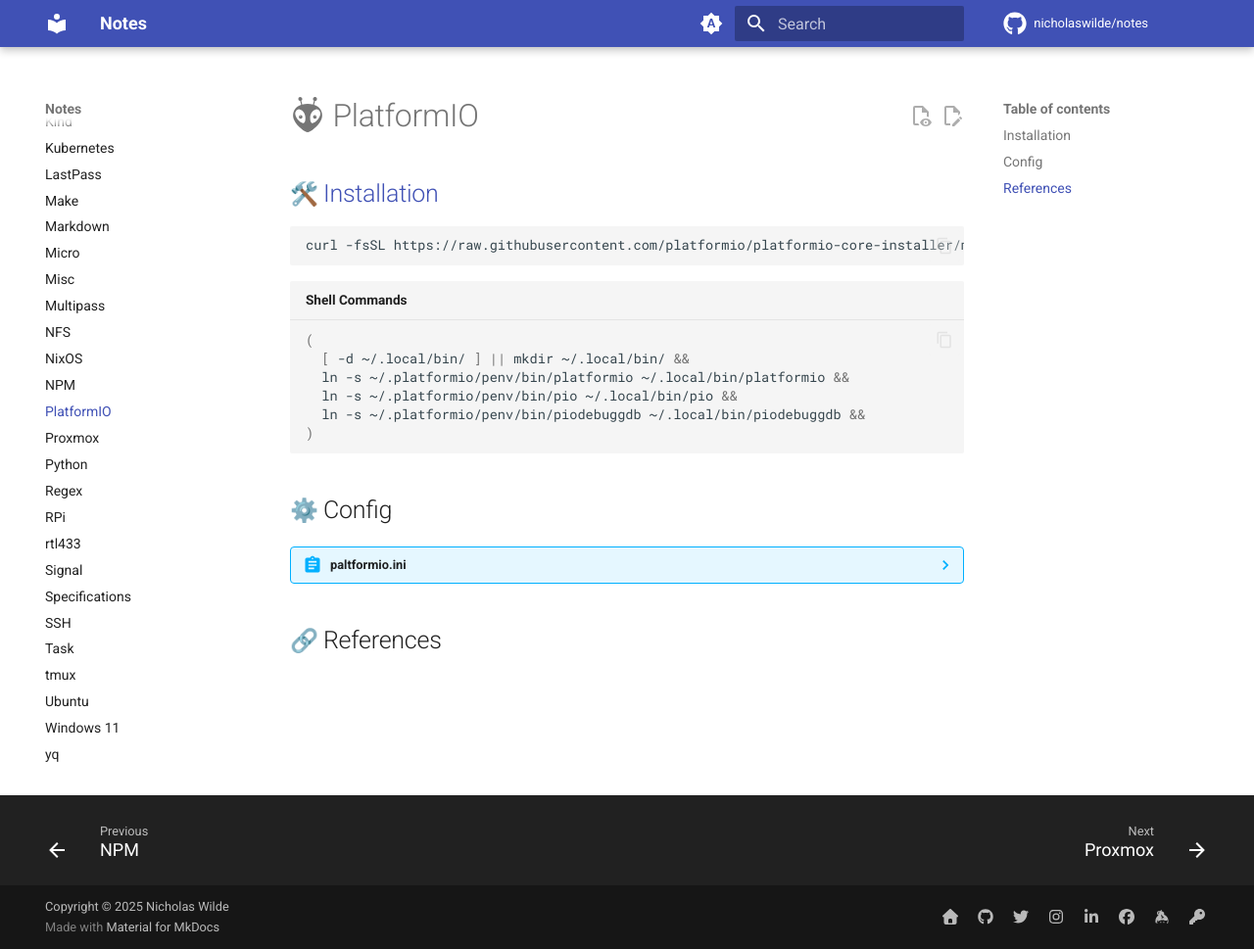
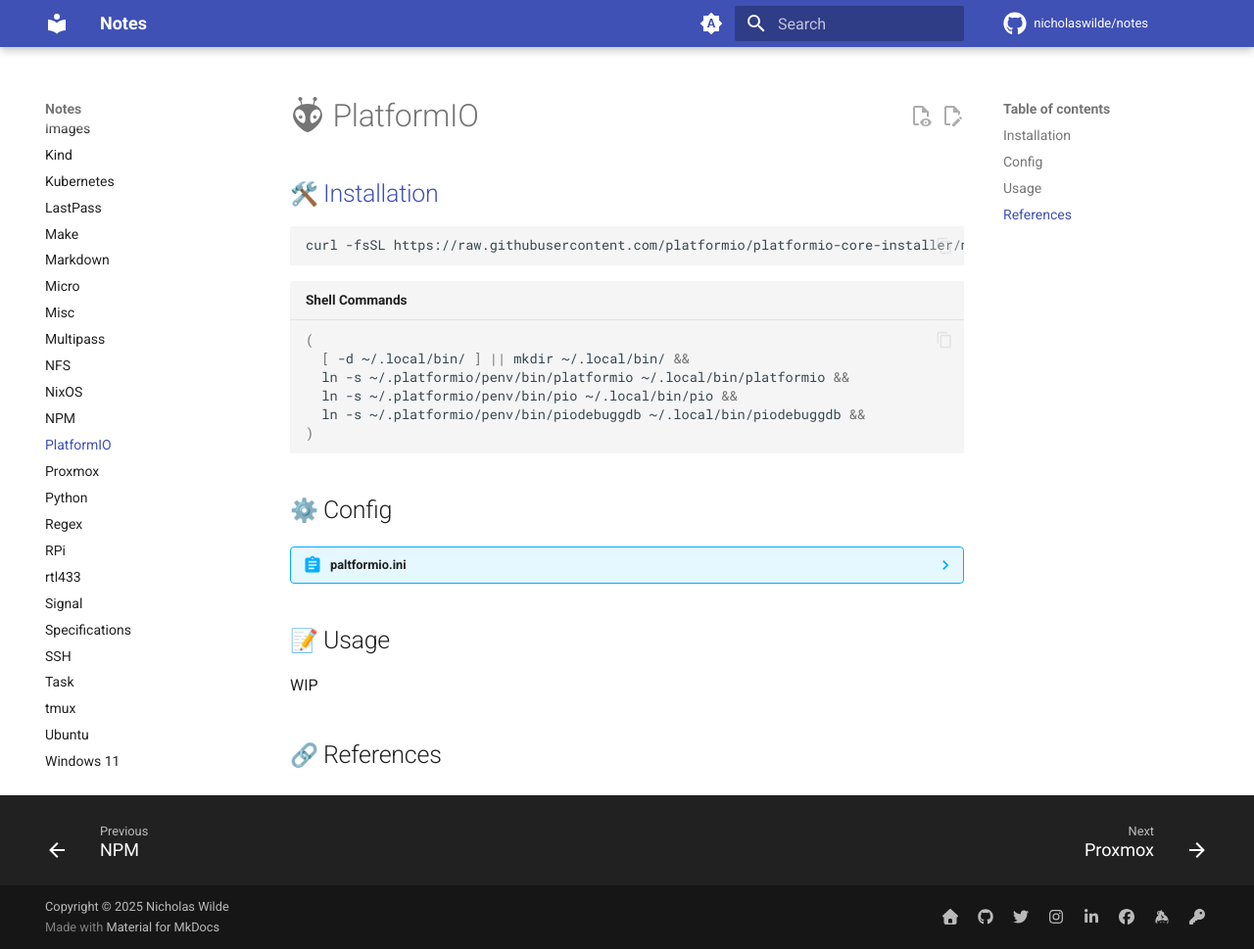
Before and after one commit to nicholaswilde/notes, an MkDocs documentation site: the page built from docs/platformio.md, in a window 1280 px wide and 969 px high. Shown: the whole window at 98% size. Built offline with MkDocs 1.6.1 and Material for MkDocs 9.7.7, drawn with Linux system fonts in a browser that asks for light colours; emoji names are drawn with the system emoji font; comment, search, counter and statistics services are not loaded.

Commit message:
Update platformio.md

````diff
--- a/docs/platformio.md
+++ b/docs/platformio.md
@@ -87,6 +87,10 @@
     build_src_filter = +<msc_external_flash_sdcard/>
     ```
 
+## :pencil: Usage
+
+WIP
+
 ## :link: References
 
 [1]: <https://docs.platformio.org/core/installation/methods/installer-script.html>
````
